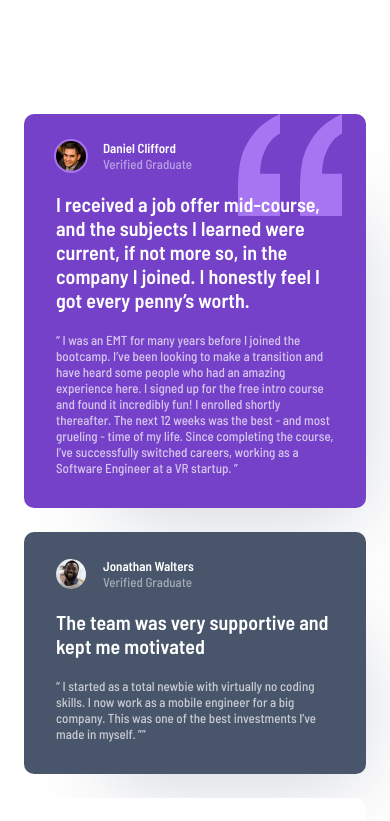
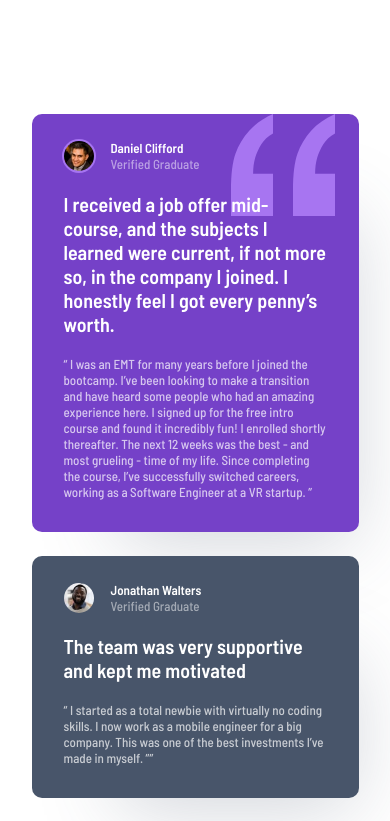
Before and after one commit to MrRicram/testimonials-grid-section, a plain HTML site: page index.html in a window 390 px wide. Shown: the top 821 px of the page. Drawn offline with Linux system fonts and the light colour scheme.

Commit message:
Tweak mobile version widht

```diff
--- a/sass/_globals.scss
+++ b/sass/_globals.scss
@@ -22,10 +22,13 @@ main {
 
     .container {
         padding: 7.1rem 1.5rem;
+        display: flex;
+        justify-content: center;
 
         .grid {
             display: grid;
             row-gap: 1.5rem;
+            max-width: 20.4375rem;
 
             > * {
                 border-radius: 0.625rem;
--- a/sass/_mediaq.scss
+++ b/sass/_mediaq.scss
@@ -2,8 +2,6 @@
     main {
         .container {
             padding: 10.25rem 3rem;
-            // padding-left: 3rem;
-            // padding-right: 3rem;
 
             .grid {
                 margin: 0 auto;
```
Also changed, not shown: dist/style.css, 1 other file.
